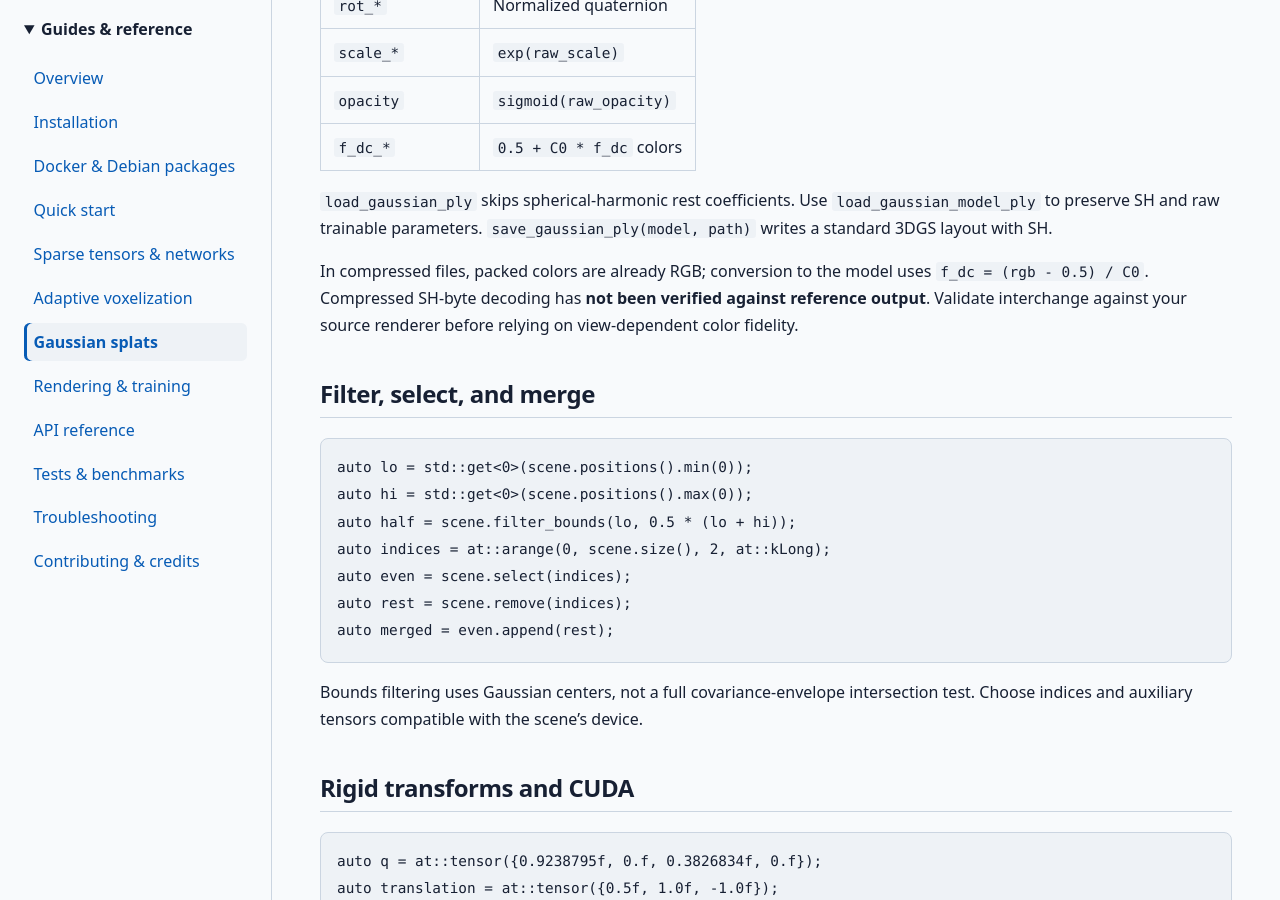
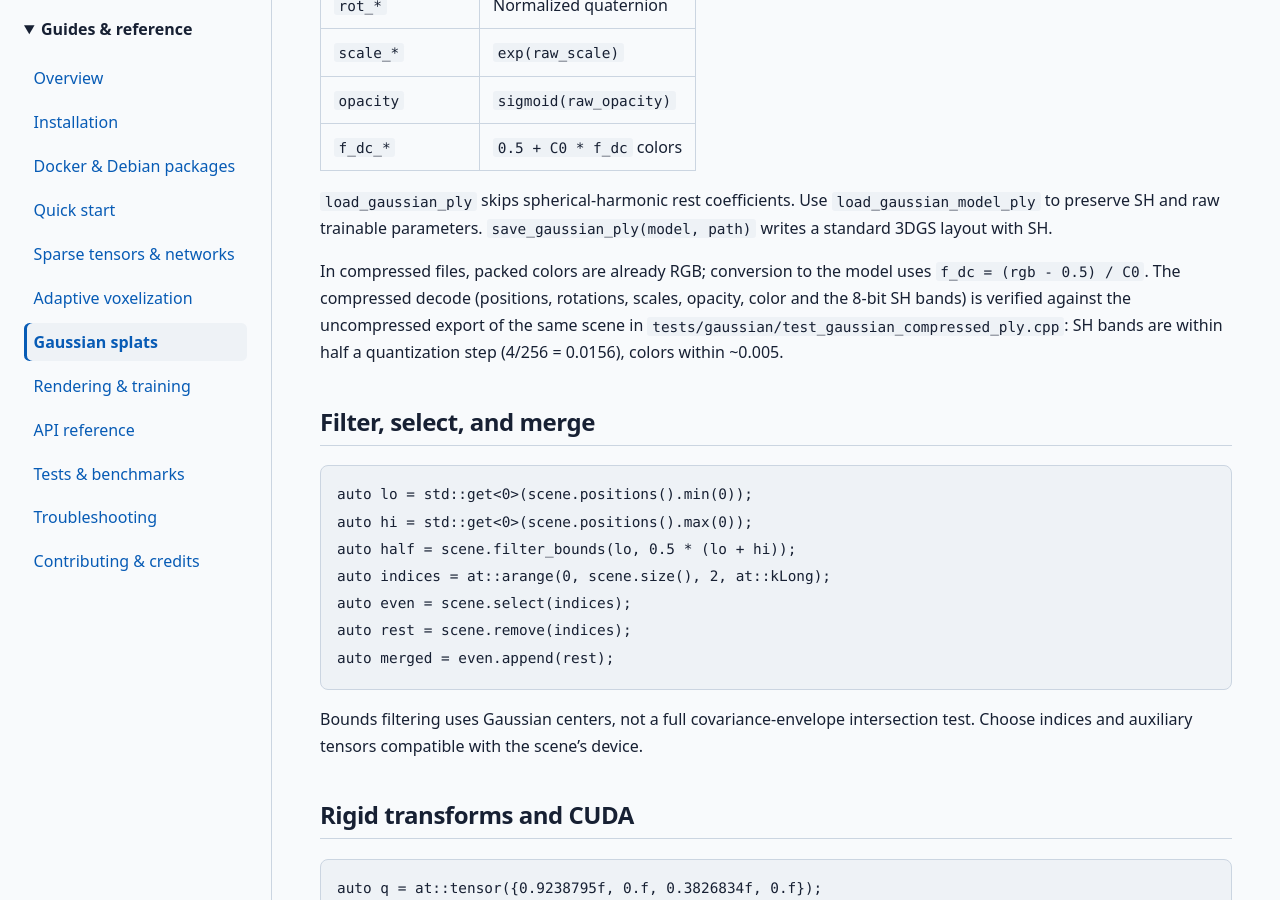
Before and after one commit to QuiteLiterallyConnor/Minkowski4CPP, a Jekyll site: the page built from docs/gaussian.md, in a window 1280 px wide and 900 px high, scrolled down 2141 px. Built offline with Jekyll 4.4.1, drawn with Linux system fonts in a browser that asks for light colours; some of the changed text lies outside the part shown.

Commit message:
docs(gaussian): compressed PLY SH decode is now verified
Co-Authored-By: Claude Opus 5.5 <noreply@anthropic.com>

```diff
--- a/docs/gaussian.md
+++ b/docs/gaussian.md
@@ -86,9 +86,11 @@ Use **`load_gaussian_model_ply`** to preserve SH and raw trainable parameters.
 `save_gaussian_ply(model, path)` writes a standard 3DGS layout with SH.
 
 In compressed files, packed colors are already RGB; conversion to the model
-uses `f_dc = (rgb - 0.5) / C0`. Compressed SH-byte decoding has **not been
-verified against reference output**. Validate interchange against your
-source renderer before relying on view-dependent color fidelity.
+uses `f_dc = (rgb - 0.5) / C0`. The compressed decode (positions, rotations,
+scales, opacity, color and the 8-bit SH bands) is verified against the
+uncompressed export of the same scene in
+`tests/gaussian/test_gaussian_compressed_ply.cpp`: SH bands are within half a
+quantization step (4/256 = 0.0156), colors within ~0.005.
 
 ## Filter, select, and merge
 
@@ -153,7 +155,6 @@ For posed-image reconstruction with densification, use
 
 - No Gaussian-to-sparse-voxel bridge or adaptive spatial index.
 - No shared SE(3) abstraction; transforms accept quaternions directly.
-- Compressed SH decoding remains unverified.
 - The renderer's fused CUDA path covers tile compositing; projection and
   SH evaluation remain LibTorch operations.
 
```
Also changed, not shown: MinkowskiEngine/gaussian/README.md, README.md.
